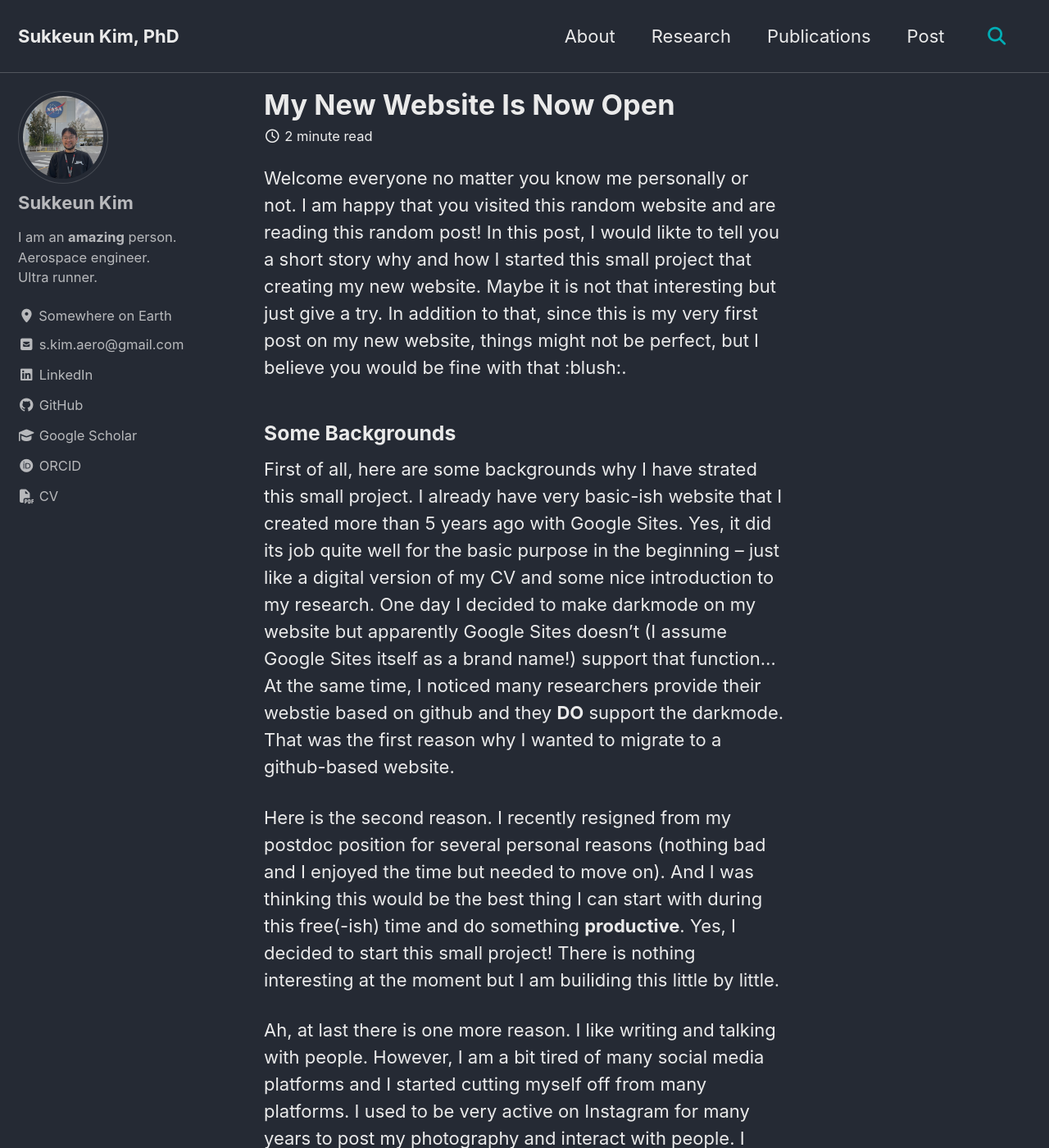
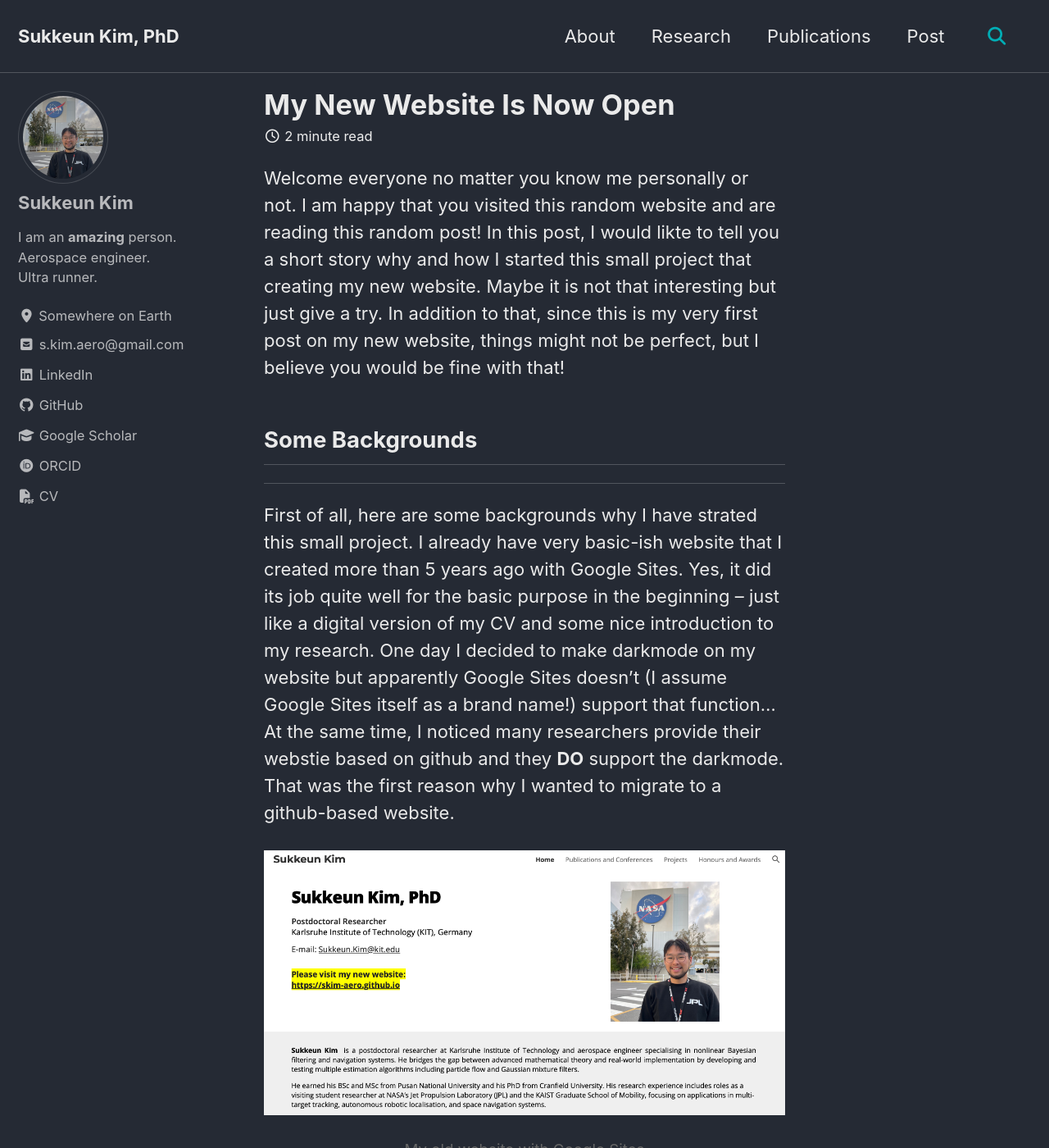
Before and after one commit to skim-aero/skim-aero.github.io, a Jekyll site: the page built from _posts/2026-10-03-my-new-website-is-now-open.md, in a window 1280 px wide and 1400 px high. Shown: the whole window at 82% size. Built offline with Jekyll 4.4.1, drawn with Linux system fonts in a browser that asks for light colours; cached includes are drawn as plain includes; some of the changed text lies outside the part shown.

Commit message:
Working on the first post

```diff
--- a/_posts/2026-10-03-my-new-website-is-now-open.md
+++ b/_posts/2026-10-03-my-new-website-is-now-open.md
@@ -6,16 +6,29 @@ categories: [Research, Updates, Life]
 tags: [life, updates]
 ---
 
-Welcome everyone no matter you know me personally or not. I am happy that you visited this random website and are reading this random post! In this post, I would likte to tell you a short story why and how I started this small project that creating my new website. Maybe it is not that interesting but just give a try. In addition to that, since this is my very first post on my new website, things might not be perfect, but I believe you would be fine with that :blush:.
+Welcome everyone no matter you know me personally or not. I am happy that you visited this random website and are reading this random post! In this post, I would likte to tell you a short story why and how I started this small project that creating my new website. Maybe it is not that interesting but just give a try. In addition to that, since this is my very first post on my new website, things might not be perfect, but I believe you would be fine with that!
 
-### Some Backgrounds
+## Some Backgrounds
+
+---
 
 First of all, here are some backgrounds why I have strated this small project. I already have very basic-ish website that I created more than 5 years ago with Google Sites. Yes, it did its job quite well for the basic purpose in the beginning -- just like a digital version of my CV and some nice introduction to my research. One day I decided to make darkmode on my website but apparently Google Sites doesn't (I assume Google Sites itself as a brand name!) support that function... At the same time, I noticed many researchers provide their webstie based on github and they **DO** support the darkmode. That was the first reason why I wanted to migrate to a github-based website.
+
+![My old website with Google Sites](/assets/images/Old_website.png)
+<p style="font-size: 0.85em; color: #666; margin: 5px 0 0 0; text-align: center;">
+  My old website with Google Sites
+</p>
 
 Here is the second reason. I recently resigned from my postdoc position for several personal reasons (nothing bad and I enjoyed the time but needed to move on). And I was thinking this would be the best thing I can start with during this free(-ish) time and do something **productive**. Yes, I decided to start this small project! There is nothing interesting at the moment but I am builiding this little by little.
 
 Ah, at last there is one more reason. I like writing and talking with people. However, I am a bit tired of many social media platforms and I started cutting myself off from many platforms. I used to be very active on Instagram for many years to post my photography and interact with people. I wanted to create a space where I can post my own thoughts and many some photos but not like other platforms where I might be lost in the flood of random news and reels.
 
-### What Will I Do with This?
+## What Will I Do with This?
 
-Well, I am not so clear for the direction I will take with this platform at the moment. I might be a bit of mix of my digital CV and posts of research and tiny bit of personal life, I guess. I shall share some previous research topics I have worked and some interesting (at least for me) life stories from me. Also, I would like to share some my personal projects here later if I can't share my research at my next job!
+---
+
+Well, I am not so clear for the direction I will take with this platform at the moment. I might be a bit of mix of my digital CV and posts of research and tiny bit of personal life, I guess. I shall share some previous research topics I have worked and some interesting (at least for me) life stories from me. Also, I would like to share some my personal projects here later if I can't share my research at my next job! But again, nothing has been decided properly.
+
+## How I Made This Website?
+
+---
```
Also changed, not shown: assets/images/Old_website.png (added).
